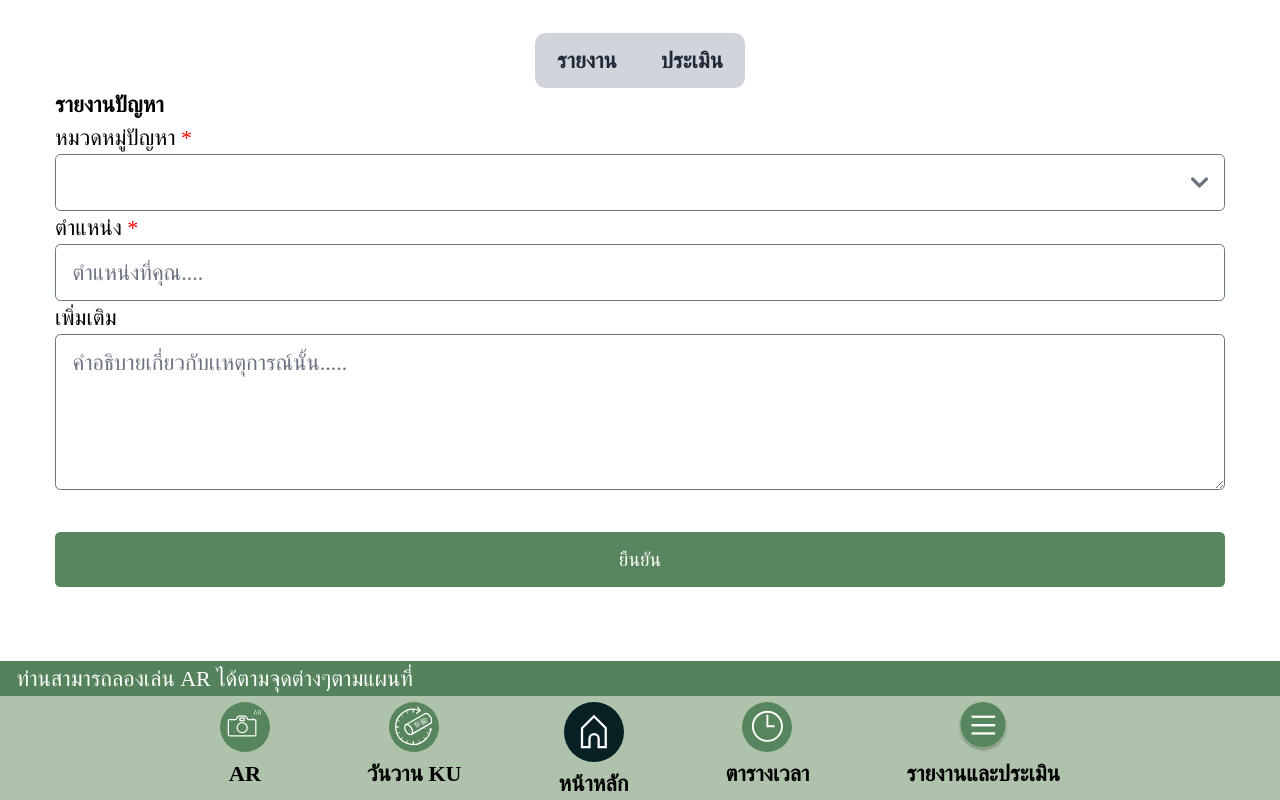
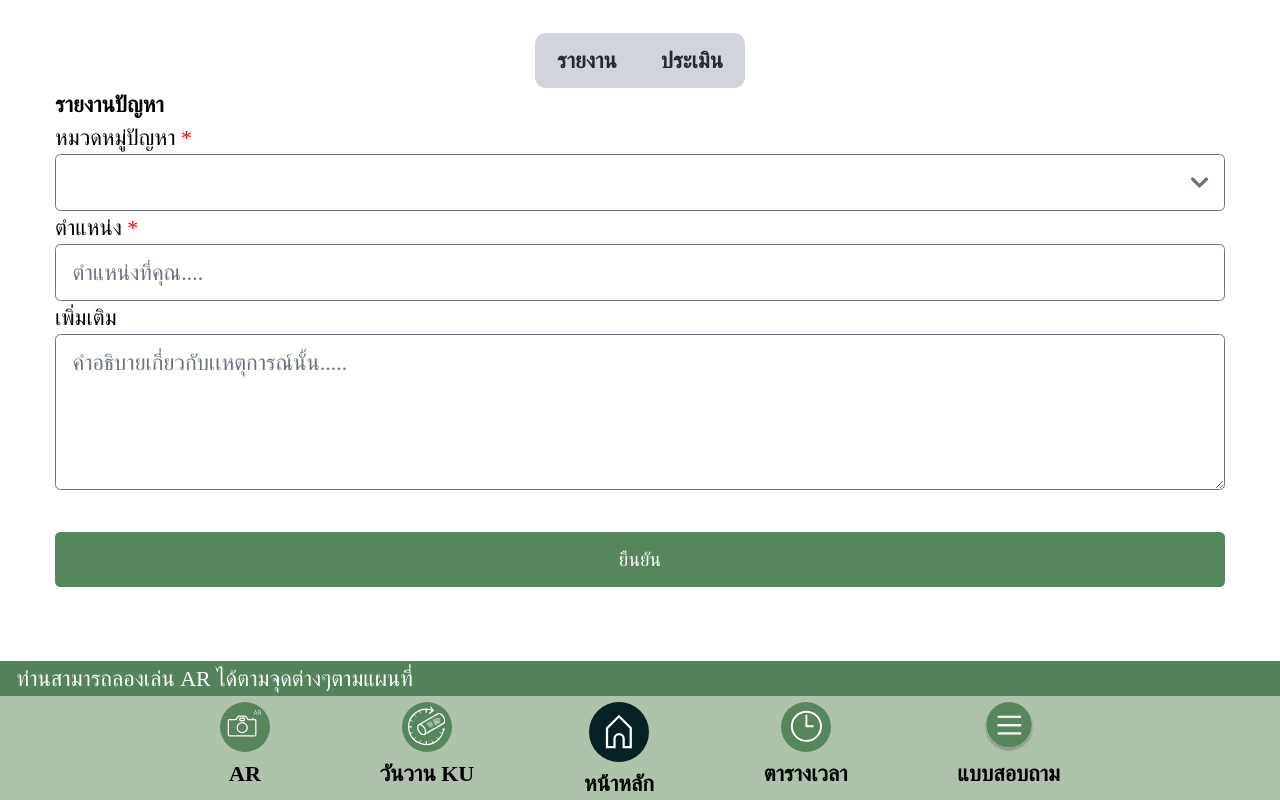
Before and after one commit to Ratchaphon1412/Kasetfair-AR, a Vue app: page /form in a window 1280 px wide. Built offline with nearby package versions, Linux system fonts and the light colour scheme; a web font is replaced by a local one.

Commit message:
Change text in navbar

```diff
--- a/src/components/Navbar.vue
+++ b/src/components/Navbar.vue
@@ -24,12 +24,12 @@ import NavbarButton from './NavbarButton.vue';
             />
             <navbar-button
                 icon="time _icon.svg"
-                text="ตารางเวลา" s
+                text="ตารางเวลา"
                 linkPage="timeline"
             />
             <navbar-button
                 icon="more_icon.svg"
-                text="รายงานและประเมิน"
+                text="แบบสอบถาม"
                 linkPage="form"
             />
         </div>
```
